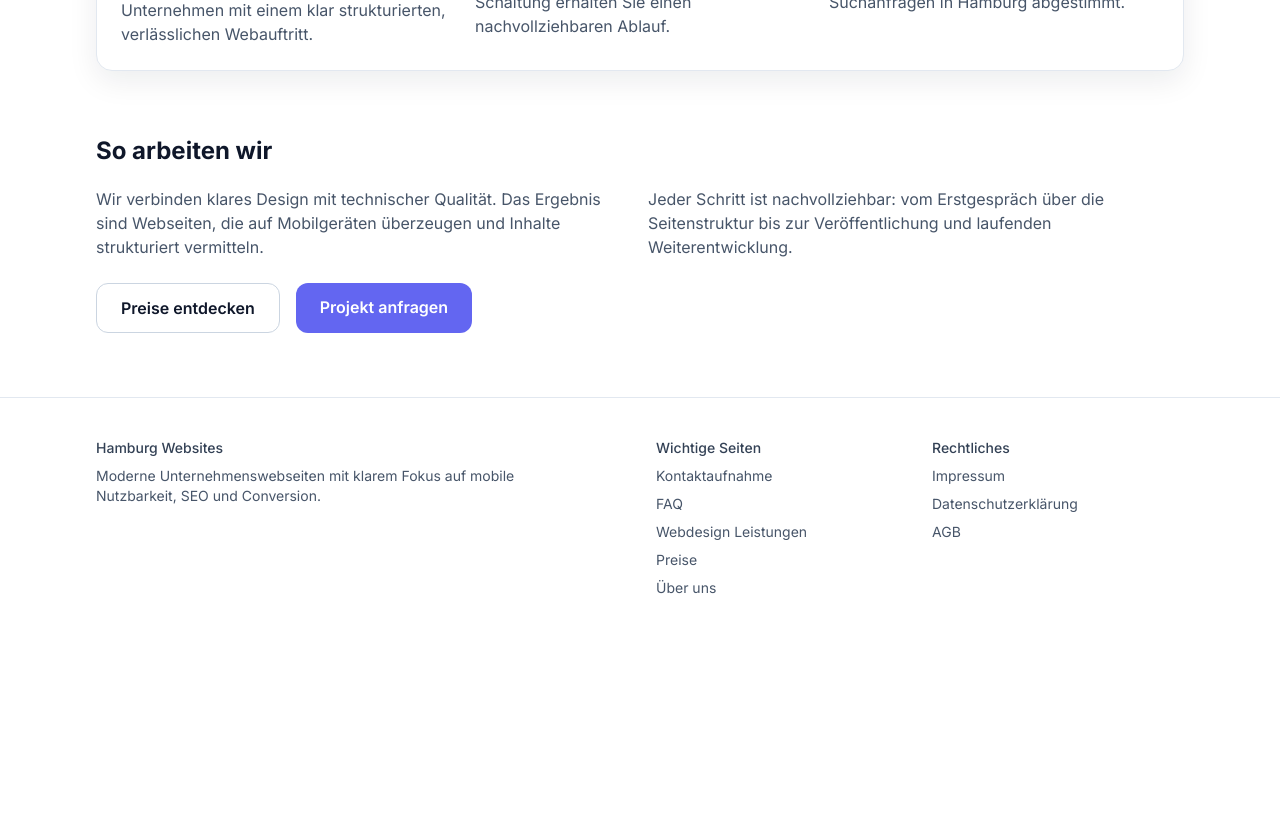
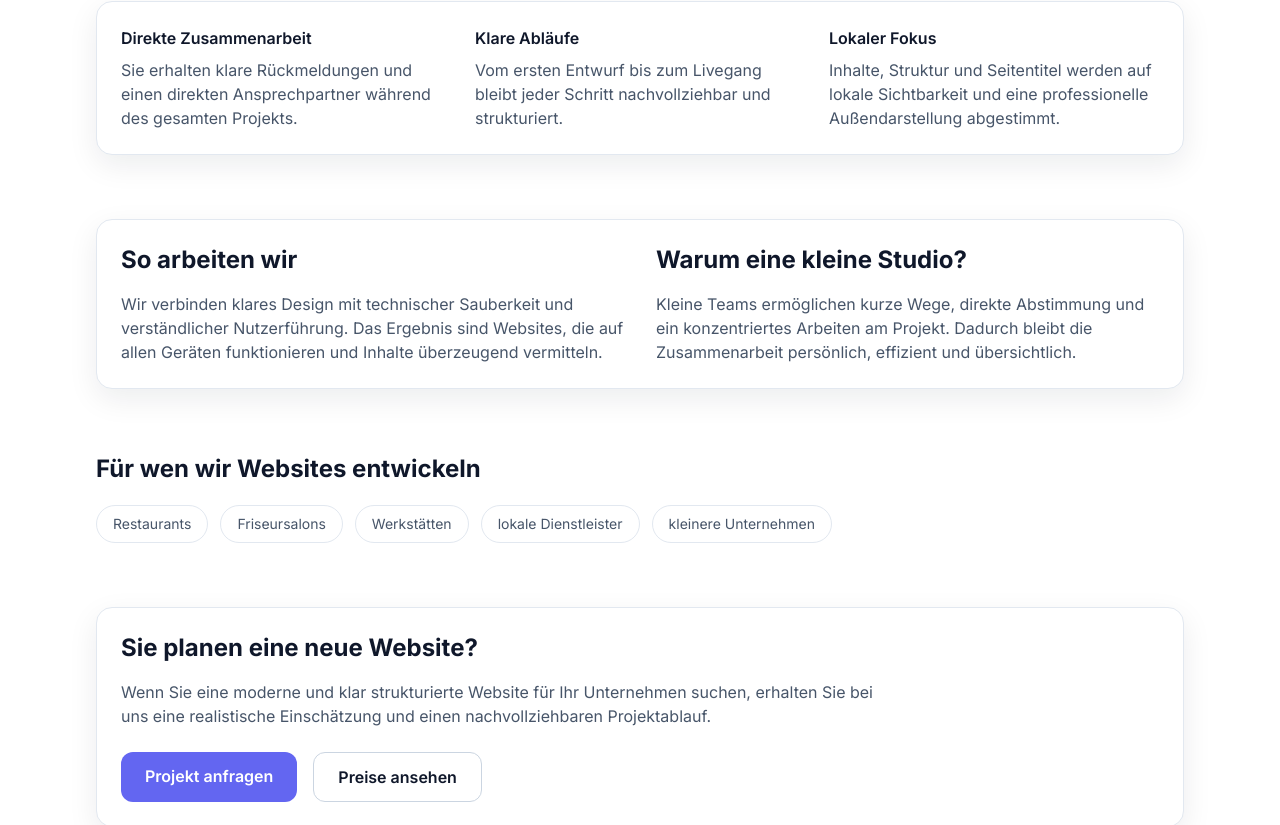
Before and after one commit to VonBismark1871/Hamburg-Website, a Next.js app: page /ueber-uns in a window 1280 px wide. Shown: the part 460-1285 px from the top of the page. Before the commit the page ends 1098 px from the top, so only its background shows below. Built offline with nearby package versions, Linux system fonts and the light colour scheme.

Commit message:
Refactor Über-uns page messaging and structure

```diff
--- a/pages/ueber-uns.js
+++ b/pages/ueber-uns.js
@@ -1,15 +1,31 @@
 import Link from 'next/link';
-import AboutSection from '../components/AboutSection';
 import Footer from '../components/Footer';
 import Header from '../components/Header';
 import SEOHead from '../components/SEOHead';
+
+const trustCards = [
+  {
+    title: 'Direkte Zusammenarbeit',
+    text: 'Sie erhalten klare Rückmeldungen und einen direkten Ansprechpartner während des gesamten Projekts.',
+  },
+  {
+    title: 'Klare Abläufe',
+    text: 'Vom ersten Entwurf bis zum Livegang bleibt jeder Schritt nachvollziehbar und strukturiert.',
+  },
+  {
+    title: 'Lokaler Fokus',
+    text: 'Inhalte, Struktur und Seitentitel werden auf lokale Sichtbarkeit und eine professionelle Außendarstellung abgestimmt.',
+  },
+];
+
+const industries = ['Restaurants', 'Friseursalons', 'Werkstätten', 'lokale Dienstleister', 'kleinere Unternehmen'];
 
 export default function UeberUnsPage() {
   return (
     <>
       <SEOHead
         title="Über Hamburg Websites"
-        description="Erfahren Sie mehr über Hamburg Websites: unsere Arbeitsweise, unser Fokus auf lokale Sichtbarkeit und unseren Anspruch an modernes Webdesign."
+        description="Hamburg Websites ist ein kleines Webstudio für moderne Unternehmenswebsites in Hamburg mit klaren Abläufen, direkter Zusammenarbeit und Fokus auf lokale Sichtbarkeit."
         path="/ueber-uns"
       />
       <Header />
@@ -19,34 +35,87 @@ export default function UeberUnsPage() {
             Über Hamburg Websites
           </h1>
           <p className="mt-5 max-w-3xl text-lg text-slate-600">
-            Wir entwickeln moderne Webseiten für Unternehmen in Hamburg, die professionell auftreten und qualifizierte
-            Anfragen gewinnen möchten.
+            Hamburg Websites ist eine kleine Webstudio für moderne Unternehmenswebsites in Hamburg. Wir entwickeln
+            klare, strukturierte und mobil optimierte Websites für Unternehmen, die professionell auftreten und online
+            besser gefunden werden möchten.
+          </p>
+          <p className="mt-4 max-w-3xl text-base text-slate-500">
+            Der Fokus liegt auf klaren Abläufen, direkter Abstimmung und Websites, die Design, Struktur und technische
+            Qualität sinnvoll verbinden.
           </p>
         </section>
 
-        <AboutSection headingTag="h2" />
+        <section className="section-container pb-16" aria-labelledby="studio-strengths-heading">
+          <h2 id="studio-strengths-heading" className="sr-only">
+            Stärken von Hamburg Websites
+          </h2>
+          <div className="grid gap-6 rounded-2xl border border-slate-200 bg-white p-6 shadow-soft sm:grid-cols-3">
+            {trustCards.map((card) => (
+              <article key={card.title}>
+                <h3 className="font-semibold text-slateBlue">{card.title}</h3>
+                <p className="mt-2 text-slate-600">{card.text}</p>
+              </article>
+            ))}
+          </div>
+        </section>
 
-        <section className="section-container pb-16" aria-labelledby="values-heading">
-          <h2 id="values-heading" className="text-2xl font-bold text-slateBlue">
+        <section className="section-container pb-16" aria-labelledby="process-heading">
+          <div className="grid gap-8 rounded-2xl border border-slate-200 bg-white p-6 shadow-soft lg:grid-cols-2">
+            <article>
+              <h2 id="process-heading" className="text-2xl font-bold text-slateBlue">
                 So arbeiten wir
               </h2>
-          <div className="mt-5 grid gap-4 text-slate-600 sm:grid-cols-2">
-            <p>
-              Wir verbinden klares Design mit technischer Qualität. Das Ergebnis sind Webseiten, die auf Mobilgeräten
-              überzeugen und Inhalte strukturiert vermitteln.
+              <p className="mt-4 text-slate-600">
+                Wir verbinden klares Design mit technischer Sauberkeit und verständlicher Nutzerführung. Das Ergebnis
+                sind Websites, die auf allen Geräten funktionieren und Inhalte überzeugend vermitteln.
               </p>
-            <p>
-              Jeder Schritt ist nachvollziehbar: vom Erstgespräch über die Seitenstruktur bis zur Veröffentlichung und
-              laufenden Weiterentwicklung.
+            </article>
+            <article>
+              <h2 className="text-2xl font-bold text-slateBlue">Warum eine kleine Studio?</h2>
+              <p className="mt-4 text-slate-600">
+                Kleine Teams ermöglichen kurze Wege, direkte Abstimmung und ein konzentriertes Arbeiten am Projekt.
+                Dadurch bleibt die Zusammenarbeit persönlich, effizient und übersichtlich.
               </p>
+            </article>
           </div>
+        </section>
+
+        <section className="section-container pb-16" aria-labelledby="industries-heading">
+          <h2 id="industries-heading" className="text-2xl font-bold text-slateBlue">
+            Für wen wir Websites entwickeln
+          </h2>
+          <ul className="mt-5 flex flex-wrap gap-3">
+            {industries.map((industry) => (
+              <li key={industry} className="rounded-full border border-slate-200 bg-white px-4 py-2 text-sm text-slate-600">
+                {industry}
+              </li>
+            ))}
+          </ul>
+        </section>
+
+        <section className="section-container pb-16" aria-labelledby="about-cta-heading">
+          <div className="rounded-2xl border border-slate-200 bg-white p-6 shadow-soft">
+            <h2 id="about-cta-heading" className="text-2xl font-bold text-slateBlue">
+              Sie planen eine neue Website?
+            </h2>
+            <p className="mt-4 max-w-3xl text-slate-600">
+              Wenn Sie eine moderne und klar strukturierte Website für Ihr Unternehmen suchen, erhalten Sie bei uns
+              eine realistische Einschätzung und einen nachvollziehbaren Projektablauf.
+            </p>
             <div className="mt-6 flex flex-wrap gap-4">
-            <Link href="/preise" className="rounded-xl border border-slate-300 px-6 py-3 font-semibold text-slateBlue transition hover:border-accent hover:text-accent">
-              Preise entdecken
-            </Link>
-            <Link href="/kontakt" className="rounded-xl bg-accent px-6 py-3 font-semibold text-white transition hover:bg-indigo-500">
+              <Link
+                href="/kontakt"
+                className="rounded-xl bg-accent px-6 py-3 font-semibold text-white transition hover:bg-indigo-500"
+              >
                 Projekt anfragen
               </Link>
+              <Link
+                href="/preise"
+                className="rounded-xl border border-slate-300 px-6 py-3 font-semibold text-slateBlue transition hover:border-accent hover:text-accent"
+              >
+                Preise ansehen
+              </Link>
+            </div>
           </div>
         </section>
       </main>
```
Lines whose indentation alone changed are shown as unchanged.
